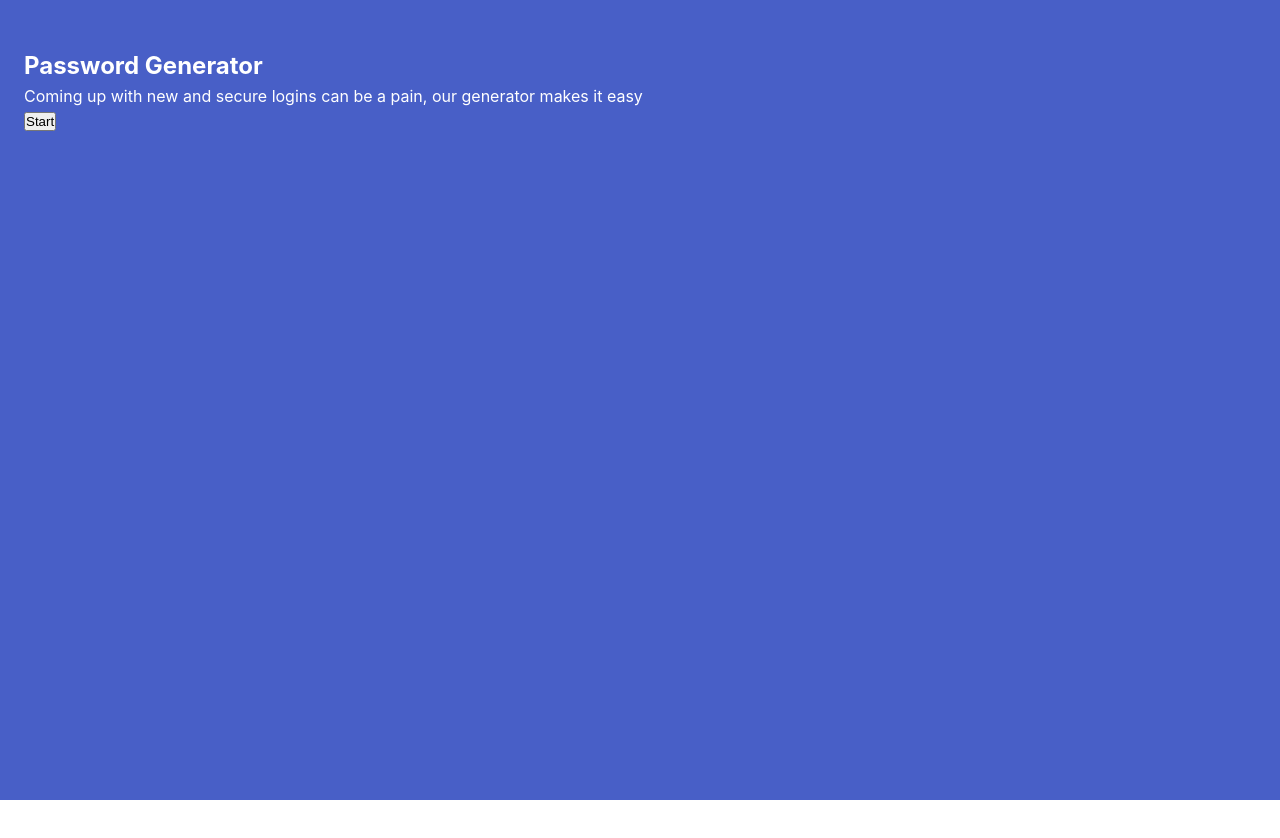
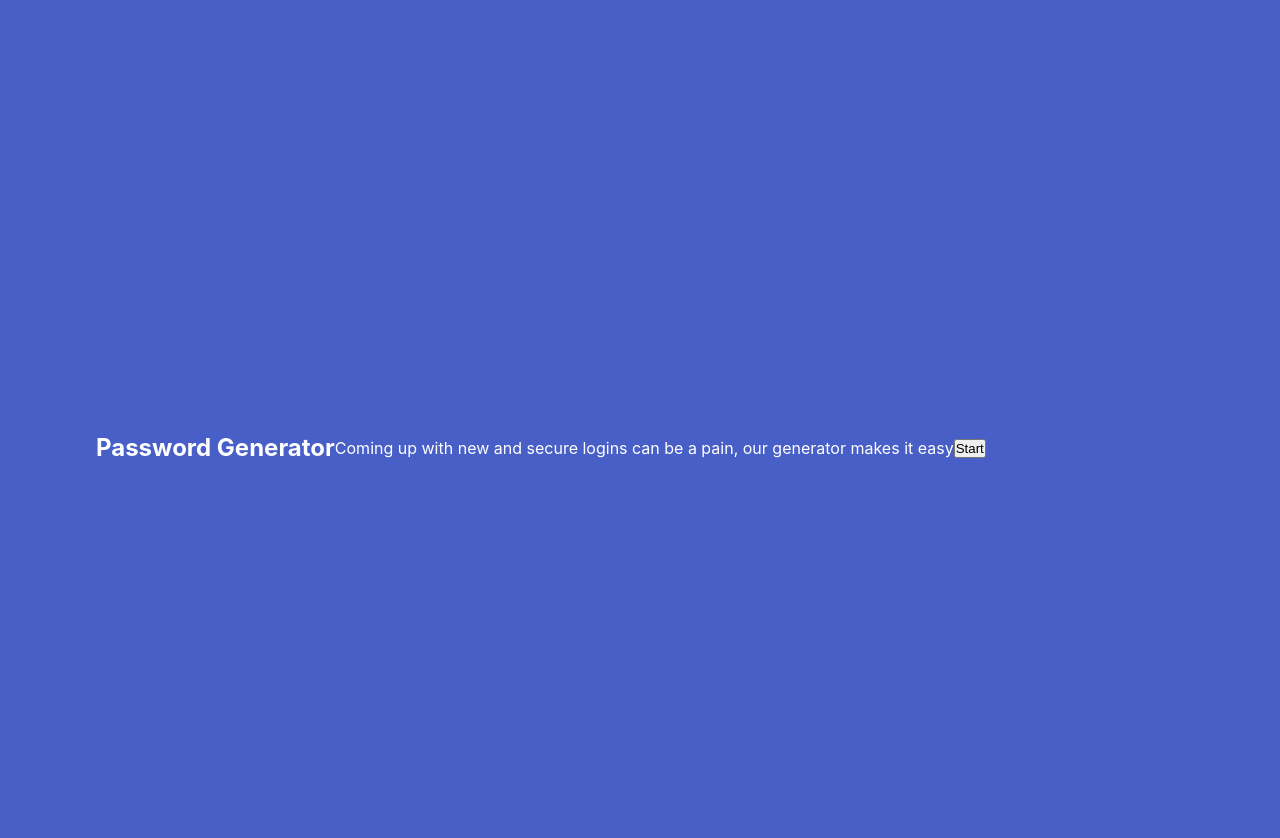
Before and after one commit to smserpa/new-password-generator, a plain HTML site: page index.html in a window 1280 px wide. Before the commit the page ends 800 px from the top, so only its background shows below. Drawn offline with Linux system fonts and the light colour scheme.

Commit message:
updated styles

```diff
--- a/styles.css
+++ b/styles.css
@@ -1,7 +1,7 @@
 * {
     margin:0;
     padding:0;
-    box-sizing: inherit;
+    box-sizing:inherit;
 }
 
 html {
@@ -18,14 +18,34 @@ body {
     min-height: 100vh;
     background-color: #485fc7;
     color: #fff;
+
+    display: flex;
     align-items: stretch;
     display: flex;
     flex-direction: column;
+    justify-content: space-between;
 }
 
 .hero-body {
     align-items: center;
+    display: flex;
     flex-grow: 1;
-    flex-shrink: 0;
+    flex-shrink: 1;
     padding: 3rem 1.5rem;
 }
+
+@media screen and (min-width: 769px), print {
+    .hero-body {
+      padding: 3rem 3rem;
+    }
+  }
+
+  section {
+    padding: 3rem 1.5rem;
+  }
+
+  @media screen and (min-width: 1024px) {
+    section {
+      padding: 3rem 3rem;
+    }
+  }
```
